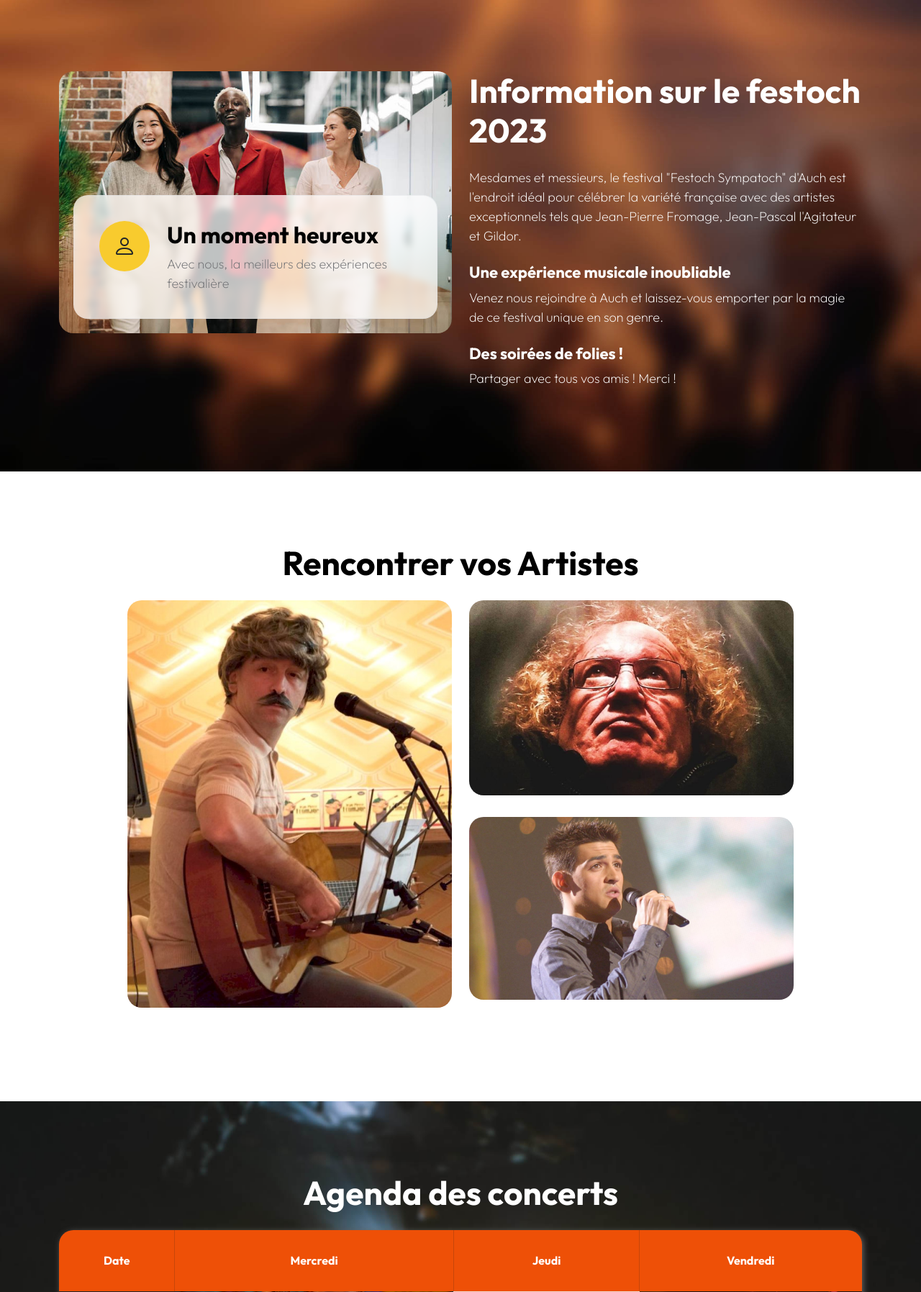
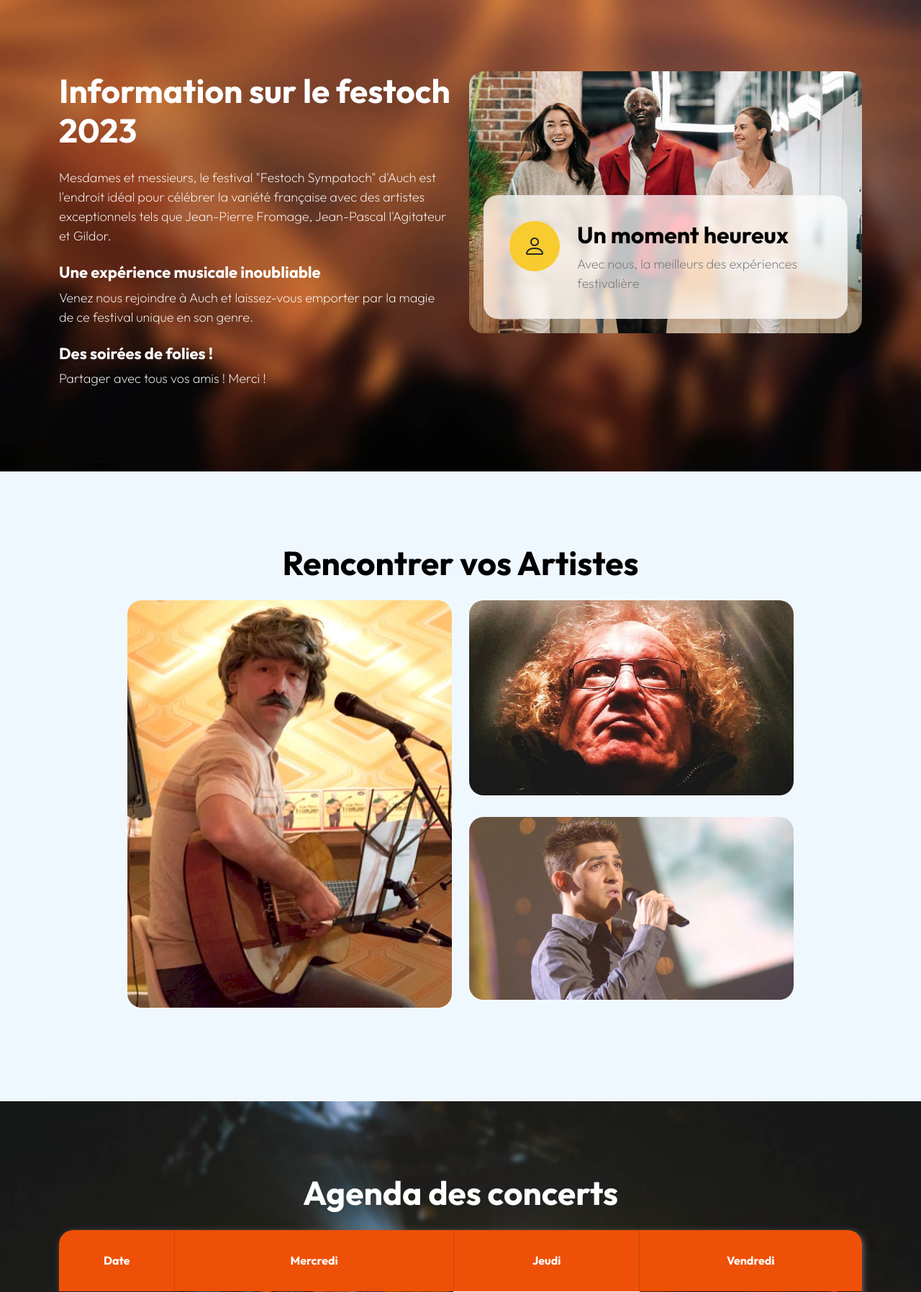
Before and after one commit to Pacefiregab/LesZieuxSurLeSite, a Symfony app: template symfony/templates/ui/index.html.twig in a window 1280 px wide. Shown: the part 801-2596 px from the top of the page at 72% size. Run offline with Twig, Linux system fonts and the light colour scheme; the template is opened without the code that fills it, so the values that code supplies are empty; some libraries are stand-ins or nearby versions.

Commit message:
[REF] - asset url

```diff
--- a/symfony/composer.json
+++ b/symfony/composer.json
@@ -16,9 +16,11 @@
         "symfony/console": "6.3.*",
         "symfony/dotenv": "6.3.*",
         "symfony/flex": "^2",
+        "symfony/form": "6.3.*",
         "symfony/framework-bundle": "6.3.*",
         "symfony/runtime": "6.3.*",
         "symfony/twig-bundle": "6.3.*",
+        "symfony/validator": "6.3.*",
         "symfony/yaml": "6.3.*"
     },
     "config": {
--- a/symfony/public/css/templatemo-festava-live.css
+++ b/symfony/public/css/templatemo-festava-live.css
@@ -15,7 +15,6 @@ https://templatemo.com/tm-583-festava-live
   --primary-color:                #F8CB2E;
   --secondary-color:              #EE5007;
   --section-bg-color:             #f0f8ff;
-  --custom-btn-bg-color:          #EE5007;
   --custom-btn-bg-hover-color:    #c01f27;
   --dark-color:                   #000000;
   --p-color:                      #717275;
@@ -44,7 +43,7 @@ https://templatemo.com/tm-583-festava-live
 }
 
 body {
-  background-color: var(--white-color);
+  background-color: var(--section-bg-color);
   font-family: var(--body-font-family);
 }
 
@@ -92,6 +91,10 @@ h5 {
 
 h6 {
   font-size: var(--h6-font-size);
+}
+
+.white {
+  color: var(--white-color)!important;
 }
 
 p {
--- /dev/null
+++ b/symfony/public/js/change-interface.js
@@ -0,0 +1,19 @@
+
+    var data = document.querySelector('#template_data');
+
+    var rowReverse = data.dataset.reverseRow;
+    var white_color = data.dataset.whiteColor;
+
+var r = document.querySelector(':root');
+
+//Change row order
+    console.log('reverse row: ' + rowReverse);
+    if (rowReverse == 'true') {
+        document.querySelector('.rowReversable :nth-child(1)').classList.add('order-2');
+        document.querySelector('.rowReversable :nth-child(2)').classList.add('order-1');
+    }
+
+//Change white color
+    console.log('white color: ' + white_color);
+    var root = document.querySelector(':root');
+    root.style.setProperty('--white-color', white_color);
--- a/symfony/templates/ui/index.html.twig
+++ b/symfony/templates/ui/index.html.twig
@@ -16,11 +16,11 @@
 
         <link href="https://fonts.googleapis.com/css2?family=Outfit:wght@100;200;400;700&display=swap" rel="stylesheet">
 
-        <link href="css/bootstrap.min.css" rel="stylesheet">
+        <link href="{{ asset('css/bootstrap.min.css') }}" rel="stylesheet">
 
-        <link href="css/bootstrap-icons.css" rel="stylesheet">
+        <link href="{{ asset('css/bootstrap-icons.css') }}" rel="stylesheet">
 
-        <link href="css/templatemo-festava-live.css" rel="stylesheet">
+        <link href="{{ asset('css/templatemo-festava-live.css') }}" rel="stylesheet">
 
     </head>
 
@@ -98,21 +98,21 @@
                         <div class="col-12 mt-auto mb-5 text-center">
                             <small>Festoch Sympatoch Présente</small>
 
-                            <h1 class="text-white mb-5">La Grosse soirée 2023</h1>
+                            <h1 class="white mb-5">La Grosse soirée 2023</h1>
 
                             <a class="btn custom-btn smoothscroll" href="#section_2">C'est parti !</a>
                         </div>
 
                         <div class="col-lg-12 col-12 mt-auto d-flex flex-column flex-lg-row text-center">
                             <div class="date-wrap">
-                                <h5 class="text-white">
+                                <h5 class="white">
                                     <i class="custom-icon bi-clock me-2"></i>
                                     10 - 12<sup>th</sup>, Dec 2023
                                 </h5>
                             </div>
 
                             <div class="location-wrap mx-auto py-3 py-lg-0">
-                                <h5 class="text-white">
+                                <h5 class="white">
                                     <i class="custom-icon bi-geo-alt me-2"></i>
                                     Jardin Ortholan, Auch
                                 </h5>
@@ -120,7 +120,7 @@
 
                             <div class="social-share">
                                 <ul class="social-icon d-flex align-items-center justify-content-center">
-                                    <span class="text-white me-3">Partagez:</span>
+                                    <span class="white me-3">Partagez:</span>
 
                                     <li class="social-icon-item">
                                         <a href="#" class="social-icon-link">
@@ -157,27 +157,27 @@
 
             <section class="about-section section-padding" id="section_2">
                 <div class="container">
-                    <div class="row">
+                    <div class="row rowReversable">
 
-                        <div class="col-lg-6 col-12 mb-4 mb-lg-0 d-flex align-items-center order-2">
+                        <div class="col-lg-6 col-12 mb-4 mb-lg-0 d-flex align-items-center">
                             <div class="services-info">
-                                <h2 class="text-white mb-4">Information sur le festoch 2023</h2>
+                                <h2 class="white mb-4">Information sur le festoch 2023</h2>
 
-                                <p class="text-white">Mesdames et messieurs, le festival "Festoch Sympatoch" d'Auch est l'endroit idéal pour célébrer la variété française avec des artistes exceptionnels tels que Jean-Pierre Fromage, Jean-Pascal l'Agitateur et Gildor.</p>
+                                <p class="white">Mesdames et messieurs, le festival "Festoch Sympatoch" d'Auch est l'endroit idéal pour célébrer la variété française avec des artistes exceptionnels tels que Jean-Pierre Fromage, Jean-Pascal l'Agitateur et Gildor.</p>
 
-                                <h6 class="text-white mt-4">Une expérience musicale inoubliable</h6>
+                                <h6 class="white mt-4">Une expérience musicale inoubliable</h6>
 
-                                <p class="text-white">Venez nous rejoindre à Auch et laissez-vous emporter par la magie de ce festival unique en son genre.</p>
+                                <p class="white">Venez nous rejoindre à Auch et laissez-vous emporter par la magie de ce festival unique en son genre.</p>
 
-                                <h6 class="text-white mt-4">Des soirées de folies !</h6>
+                                <h6 class="white mt-4">Des soirées de folies !</h6>
 
-                                <p class="text-white">Partager avec tous vos amis ! Merci !</p>
+                                <p class="white">Partager avec tous vos amis ! Merci !</p>
                             </div>
                         </div>
 
-                        <div class="col-lg-6 col-12 order-1">
+                        <div class="col-lg-6 col-12">
                             <div class="about-text-wrap">
-                                <img src="images/pexels-alexander-suhorucov-6457579.jpg" class="about-image img-fluid">
+                                <img src="{{ asset('images/pexels-alexander-suhorucov-6457579.jpg') }}" class="about-image img-fluid">
 
                                 <div class="about-text-info d-flex">
                                     <div class="d-flex">
@@ -309,7 +309,7 @@
                     <div class="row">
 
                         <div class="col-12 text-center">
-                            <h2 class="text-white mb-4">Agenda des concerts</h1>
+                            <h2 class="white mb-4">Agenda des concerts</h1>
 
                             <div class="table-responsive">
                                 <table class="schedule-table table table-dark">
@@ -403,7 +403,7 @@
 
             <section class="pricing-section section-padding section-bg" id="section_5">
                 <div class="container">
-                    <div class="row">
+                    <div class="row rowReversable">
 
                         <div class="col-lg-8 col-12 mx-auto">
                             <h2 class="text-center mb-4">Planifier votre Festoch</h2>
@@ -591,7 +591,7 @@
                     <div class="row">
 
                         <div class="col-lg-6 col-12">
-                            <h2 class="text-white mb-lg-0">Festoch Sympatoch</h2>
+                            <h2 class="white mb-lg-0">Festoch Sympatoch</h2>
                         </div>
 
                         <div class="col-lg-6 col-12 d-flex justify-content-lg-end align-items-center">
@@ -667,13 +667,13 @@
                     <div class="col-lg-3 col-md-6 col-12 mb-4 mb-lg-0">
                         <h5 class="site-footer-title mb-3">Vous avez un question?</h5>
 
-                        <p class="text-white d-flex mb-1">
+                        <p class="white d-flex mb-1">
                             <a href="tel: 090-080-0760" class="site-footer-link">
                                 090-080-0760
                             </a>
                         </p>
 
-                        <p class="text-white d-flex">
+                        <p class="white d-flex">
                             <a href="mailto:hello@company.com" class="site-footer-link">
                                 festochSympatoch@company.com
                             </a>
@@ -683,7 +683,7 @@
                     <div class="col-lg-3 col-md-6 col-11 mb-4 mb-lg-0 mb-md-0">
                         <h5 class="site-footer-title mb-3">Adresse</h5>
 
-                        <p class="text-white d-flex mt-3 mb-2">
+                        <p class="white d-flex mt-3 mb-2">
                             9 Quai Lissagaray, 32000 Auch, France</p>
 
                         <a class="link-fx-1 color-contrast-higher mt-3" href="#">
```
Also changed, not shown: other parts of symfony/public/css/templatemo-festava-live.css (+21 -7 lines), other parts of symfony/templates/ui/index.html.twig (+17 -13 lines), 3 other files.
